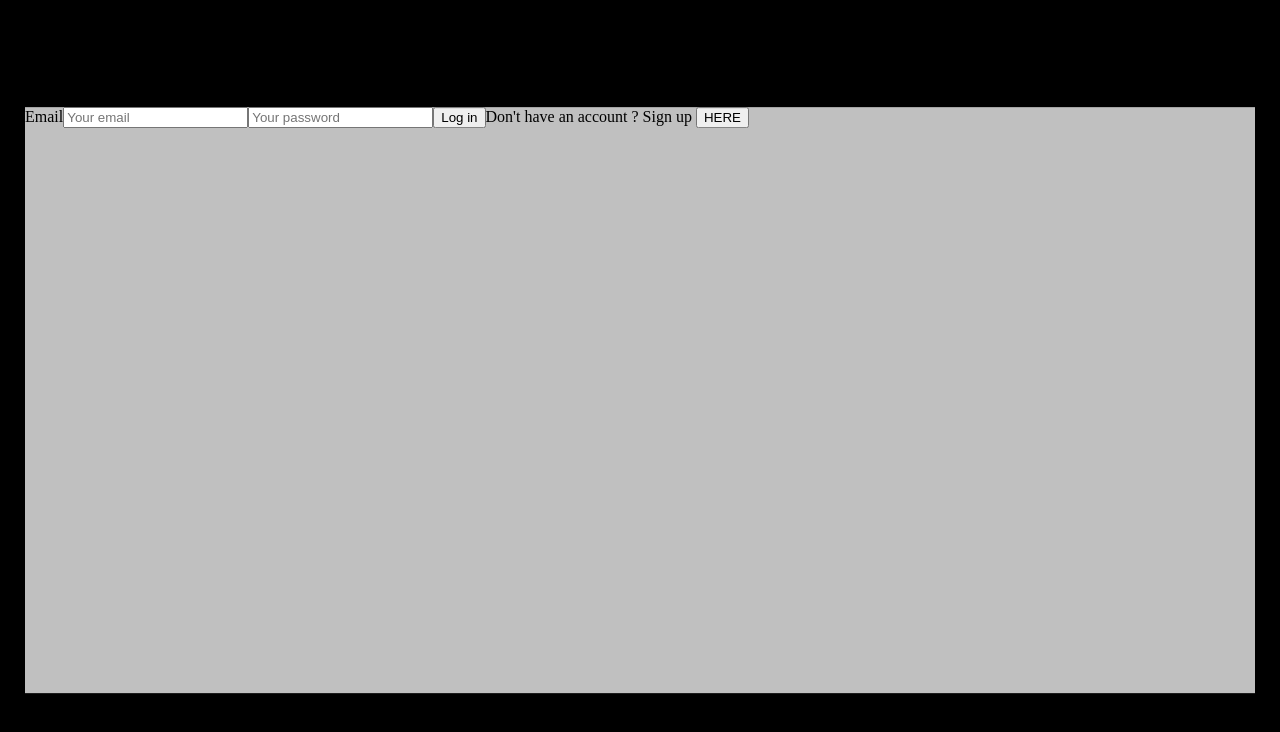
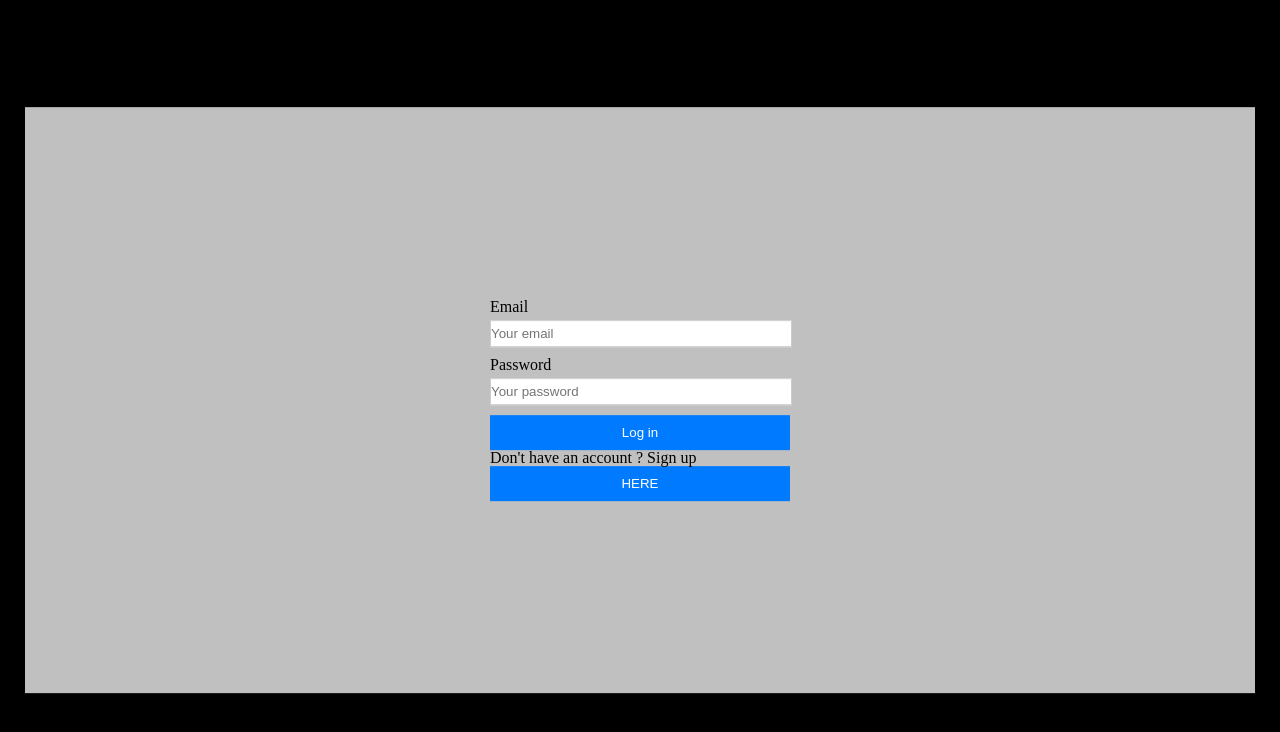
Before and after one commit to aleksandar-radev/animal-idle, a React (Vite) app: page /animal-idle/login in a window 1280 px wide. Shown: the top 732 px of the page. Built offline with nearby package versions, Linux system fonts and the light colour scheme; no server answers.

Commit message:
add login screen design

```diff
--- a/src/index.css
+++ b/src/index.css
@@ -127,3 +127,8 @@ table {
   border-collapse: collapse;
   border-spacing: 0;
 }
+
+input {
+  padding: 0;
+  margin: 0;
+}
--- a/src/main/LoginScreen.jsx
+++ b/src/main/LoginScreen.jsx
@@ -33,27 +33,37 @@ export default function LoginScreen() {
       {loading ? (
         'Logging in...'
       ) : (
-        <>
-          <form onSubmit={handleLogin}>
-            <label htmlFor="email">Email</label>
+        <div className="LoginScreen">
+          <form onSubmit={handleLogin} className="LoginScreen-form">
+            <label htmlFor="email" className="LoginScreen-form-label">
+              Email
+            </label>
             <input
               type="email"
               placeholder="Your email"
               value={email}
               onChange={(e) => setEmail(e.target.value)}
+              className="LoginScreen-form-input"
             />
+            <label htmlFor="email" className="LoginScreen-form-label">
+              Password
+            </label>
             <input
               type="password"
               placeholder="Your password"
               value={password}
               onChange={(e) => setPassword(e.target.value)}
+              className="LoginScreen-form-input"
             />
-            <button className="button block" aria-live="polite">
+            <button className="LoginScreen-form-button" aria-live="polite">
               Log in
             </button>
-            Don&apos;t have an account ? Sign up <button onClick={register}>HERE</button>
+            Don&apos;t have an account ? Sign up{' '}
+            <button onClick={register} className="LoginScreen-form-button">
+              HERE
+            </button>
           </form>
-        </>
+        </div>
       )}
     </>
   );
--- a/src/main/LoginScreen.scss
+++ b/src/main/LoginScreen.scss
@@ -1,4 +1,38 @@
 @import '../constants/variables.scss';
 
 .LoginScreen {
+  display: flex;
+  justify-content: center;
+  align-items: center;
+  &-form {
+    width: 300px;
+    margin: 20px auto;
+    padding: 10px;
+    &-label {
+      display: block;
+      margin-bottom: 5px;
+    }
+
+    &-input {
+      display: block;
+      width: 100%;
+      margin-bottom: 10px;
+      padding: 5px 0px;
+      border: 1px solid #ccc;
+    }
+
+    &-button {
+      display: block;
+      width: 100%;
+      padding: 10px;
+      background-color: #007bff;
+      color: white;
+      border: none;
+      cursor: pointer;
+
+      &:hover {
+        background-color: #0069d9;
+      }
+    }
+  }
 }
```
